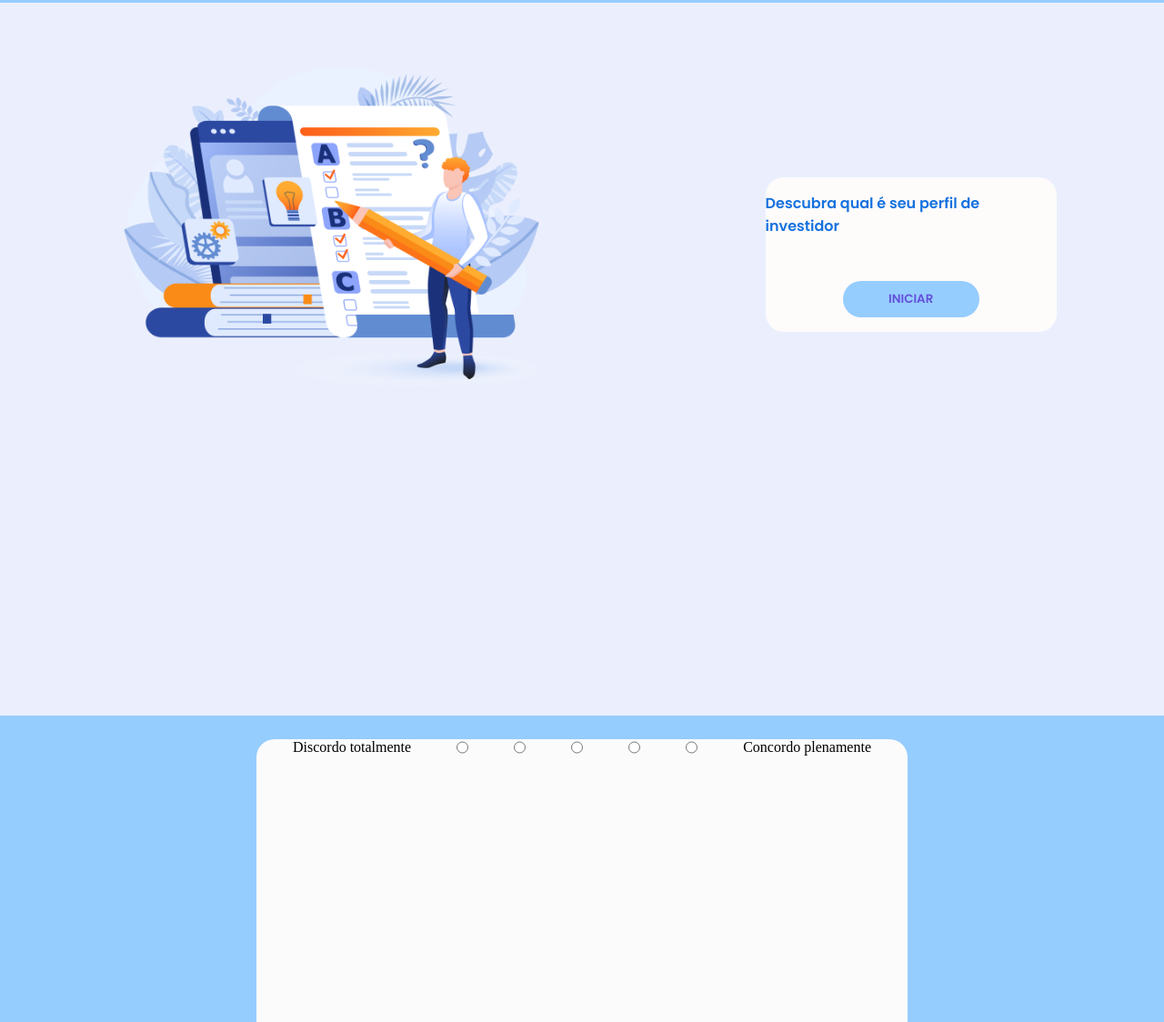
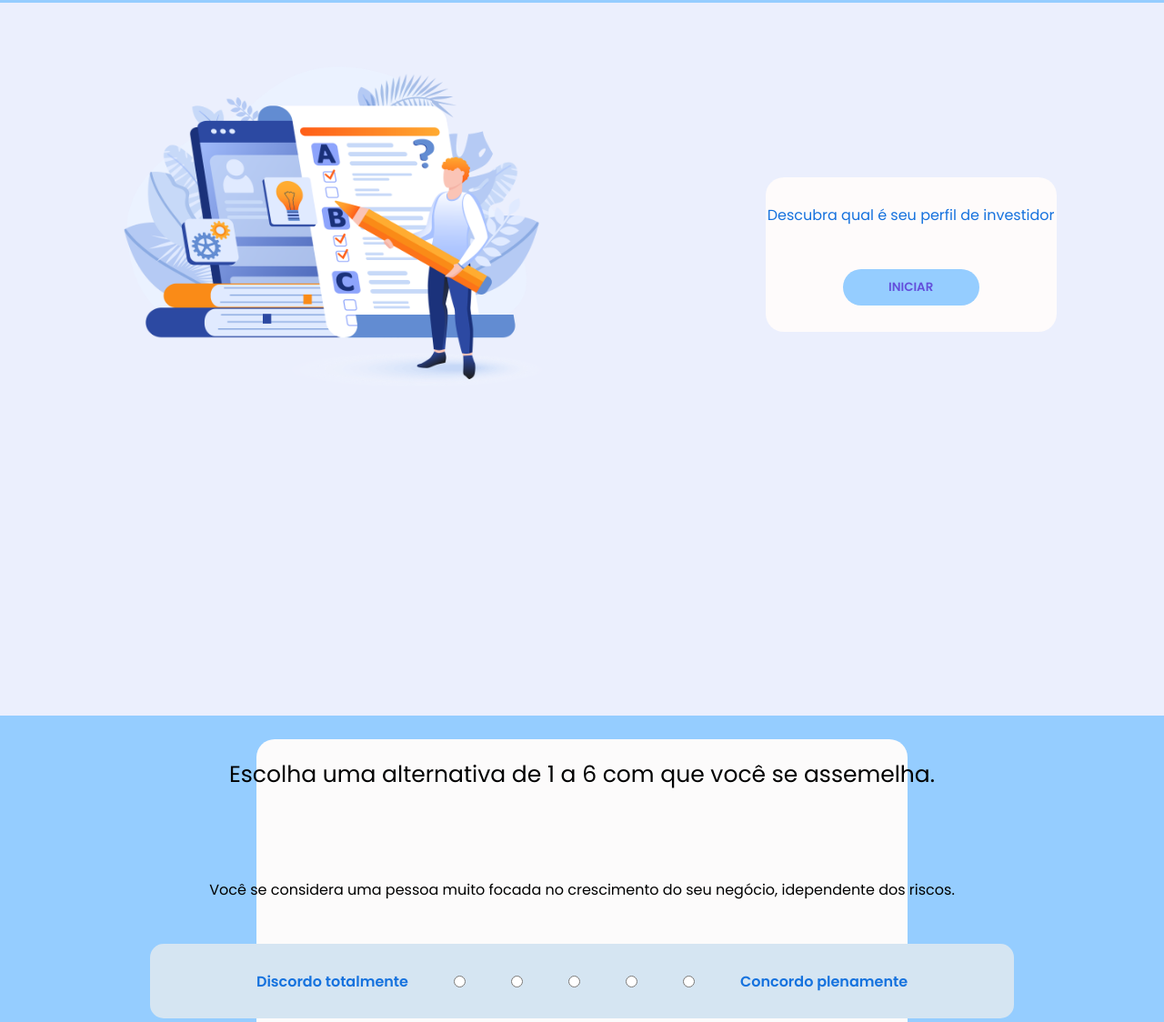
Before and after one commit to AnajuSant/Projeto-Coperfarma, a plain HTML site: page index.html in a window 1280 px wide. Shown: the part 13-1137 px from the top of the page at 91% size. Drawn offline with Linux system fonts and the light colour scheme.

Commit message:
segundafase

```diff
--- a/index.html
+++ b/index.html
@@ -12,6 +12,9 @@
     <link rel="preconnect" href="https://fonts.googleapis.com">
     <link rel="preconnect" href="https://fonts.gstatic.com" crossorigin>
     <link href="https://fonts.googleapis.com/css2?family=Poppins:wght@600;800&display=swap" rel="stylesheet">
+    <link rel="preconnect" href="https://fonts.googleapis.com">
+    <link rel="preconnect" href="https://fonts.gstatic.com" crossorigin>
+    <link href="https://fonts.googleapis.com/css2?family=Poppins&display=swap" rel="stylesheet">
 
 
     <title>Formulário Coperfarma</title>
@@ -50,8 +53,11 @@
                 </div>
 
                 <form>
-                    <div class="bools">
-                        <label class="bools">
+                    <div class="Title1">Escolha uma alternativa de 1 a 6 com que você se assemelha.</div>
+                    <div class="Perguntas"> Você se considera uma pessoa muito focada no crescimento do seu negócio, idependente dos riscos. </div>
+                    <div class="quadradoPergunta">
+                        <div class="bools">
+                            <label class="bools">
                       Discordo totalmente
                       <input type="radio">
                       <input type="radio">
@@ -59,10 +65,14 @@
                       <input type="radio">
                       <input type="radio">
                       <label>Concordo plenamente</label>
+                        </div>
+                        </label>
                     </div>
-                    </label>
-                </form>
             </div>
+
+
+            </form>
+
         </div>
     </section>
 
--- a/maid.css
+++ b/maid.css
@@ -4,7 +4,7 @@
 }
 
 body {
-    background-color: #EBEFFD;
+    background-color: #ebeffd;
 }
 
 .paginas {
@@ -23,10 +23,10 @@ submit {
     justify-content: center;
     flex-direction: column;
     align-items: center;
-    font-family: 'Poppins';
+    font-family: "Poppins";
     font-weight: 400;
-    color: #1572DE;
-    background: #FEFBFB;
+    color: #1572de;
+    background: #fefbfb;
     border-radius: 20px;
     width: 25%;
     height: 35%;
@@ -37,10 +37,11 @@ submit {
     display: flex;
     justify-content: center;
     align-items: center;
-    font-family: 'Poppins';
-    color: #634FDB;
-    background: #95CDFF;
+    font-family: "Poppins";
+    color: #634fdb;
+    background: #95cdff;
     border-radius: 20px;
+    font-weight: 600;
     width: 150px;
     height: 40px;
 }
@@ -69,7 +70,7 @@ submit {
 }
 
 .paginas1 {
-    background: #95CDFF;
+    background: #95cdff;
     width: 100%;
     height: 100vh;
 }
@@ -80,7 +81,7 @@ submit {
     margin-top: 2%;
     width: 56%;
     height: 890px;
-    background: #FCFBFB;
+    background: #fcfbfb;
     border-radius: 20px;
 }
 
@@ -95,14 +96,57 @@ submit {
 }
 
 .borda1 {
-    background-color: #95CDFF;
+    background-color: #95cdff;
     width: 100%;
     height: 2%;
 }
 
 .bools {
     display: flex;
+    justify-content: center;
+    align-items: center;
     flex-direction: row;
     justify-content: space-around;
     gap: 50px;
 }
+
+.quadradoPergunta {
+    display: flex;
+    justify-content: center;
+    align-items: center;
+    flex-grow: 1;
+    width: 950px;
+    height: 82px;
+    border-radius: 15px;
+    background-color: #d5e5f2;
+    margin-top: 5%;
+}
+
+.Title1 {
+    display: flex;
+    justify-content: center;
+    font-size: 25px;
+    font-family: "Poppins";
+    font-weight: 400;
+    margin-top: 20px;
+}
+
+label {
+    font-family: "Poppins";
+    font-weight: 600;
+    color: #1572de;
+}
+
+input {
+    display: flex;
+    justify-content: center;
+    align-items: center;
+}
+
+.Perguntas {
+    display: flex;
+    justify-content: center;
+    align-items: center;
+    margin-top: 10%;
+    font-family: "Poppins";
+}
```
